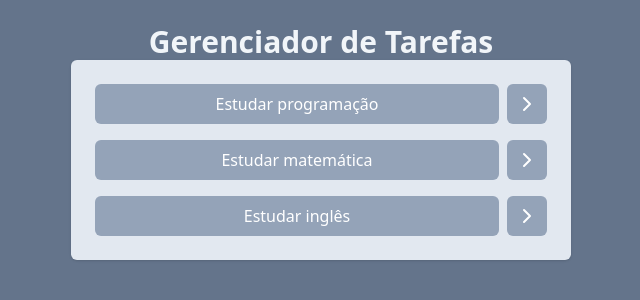
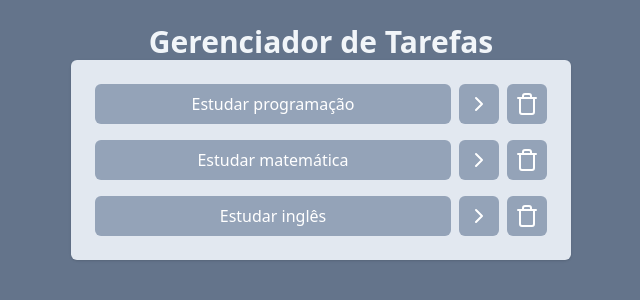
Before and after one commit to JhonantanAlves/gerenciador_de_tarefas, a React (Vite) app: page / in a window 1280 px wide. Shown: the top 300 px of the page, without its empty margins (319-959 px from the left). Built offline with nearby package versions, Linux system fonts and the light colour scheme.

Commit message:
Adicionado botão remover

```diff
--- a/src/App.jsx
+++ b/src/App.jsx
@@ -23,6 +23,23 @@ function App() {
       isCompleted: false,
     },
   ]);
+
+  function onTaskClick(taskId) {
+    const newTasks = tasks.map((task) => {
+      if (task.id == taskId) {
+        return { ...task, isCompleted: !task.isCompleted };
+      }
+
+      return task;
+    });
+    setTasks(newTasks);
+  }
+
+  function onDeleteTaskClick(taskId) {
+    const newTasks = tasks.filter((task) => task.id != taskId);
+    setTasks(newTasks);
+  }
+
   return (
     <div className="w-screen h-screen bg-slate-500 flex justify-center p-6">
       <div className="w-[500px]">
@@ -30,7 +47,11 @@ function App() {
           Gerenciador de Tarefas
         </h1>
         <AddTask />
-        <Tasks tasks={tasks} />
+        <Tasks
+          tasks={tasks}
+          onTaskClick={onTaskClick}
+          onDeleteTaskClick={onDeleteTaskClick}
+        />
       </div>
     </div>
   );
--- a/src/components/Tasks.jsx
+++ b/src/components/Tasks.jsx
@@ -1,15 +1,26 @@
-import { ChevronRightIcon } from "lucide-react";
+import { ChevronRightIcon, DeleteIcon, TrashIcon } from "lucide-react";
 
 function Tasks(props) {
   return (
     <ul className="space-y-4 p-6 bg-slate-200 rounded-md shadow">
       {props.tasks.map((task) => (
         <li key={task.id} className="flex gap-2">
-          <button className="bg-slate-400 w-full text-white p-2 rounded-md">
+          <button
+            onClick={() => props.onTaskClick(task.id)}
+            className={`bg-slate-400 w-full text-white p-2 rounded-md ${
+              task.isCompleted && "line-through"
+            }`}
+          >
             {task.title}
           </button>
           <button className="bg-slate-400 p-2 rounded-md text-white">
             <ChevronRightIcon />
+          </button>
+          <button
+            onClick={() => props.onDeleteTaskClick(task.id)}
+            className="bg-slate-400 p-2 rounded-md text-white"
+          >
+            <TrashIcon />
           </button>
         </li>
       ))}
```
